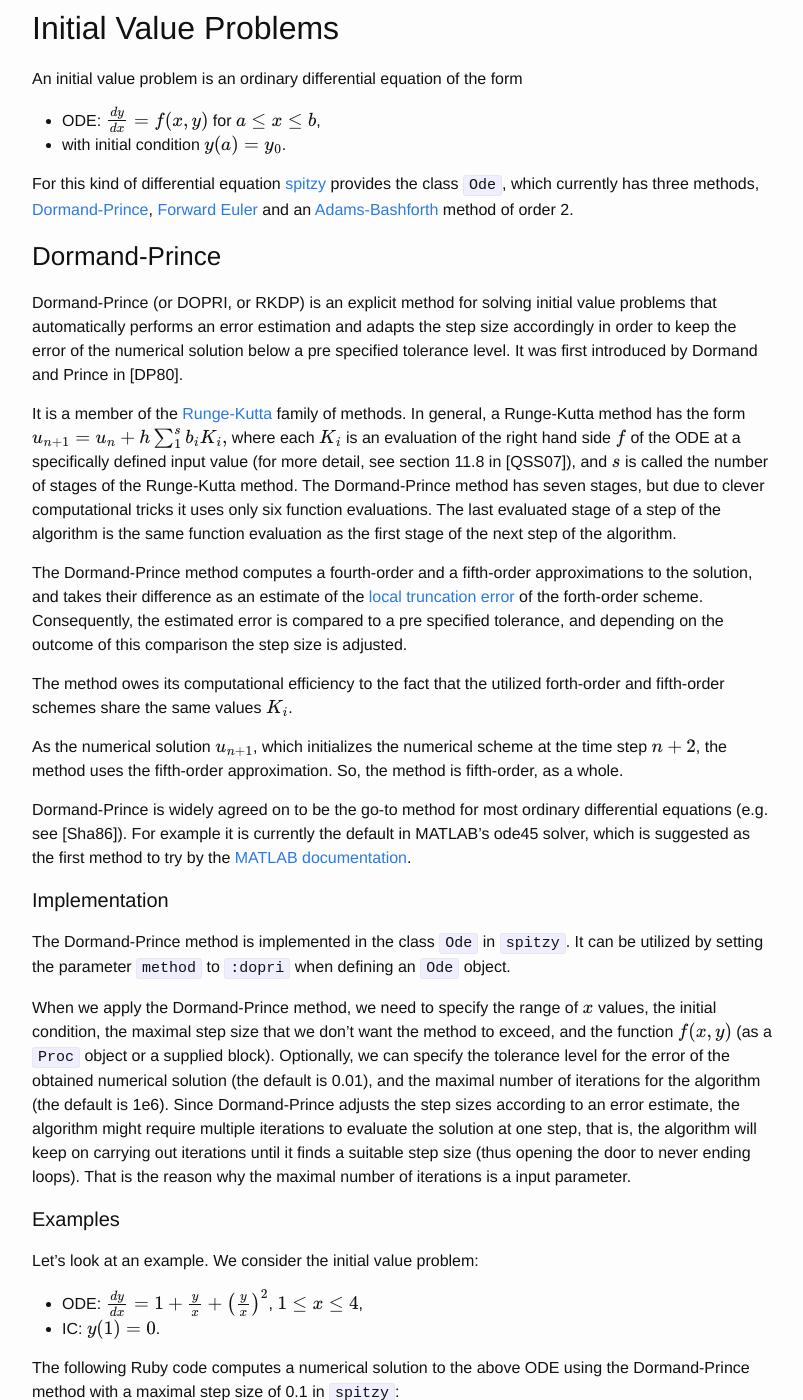
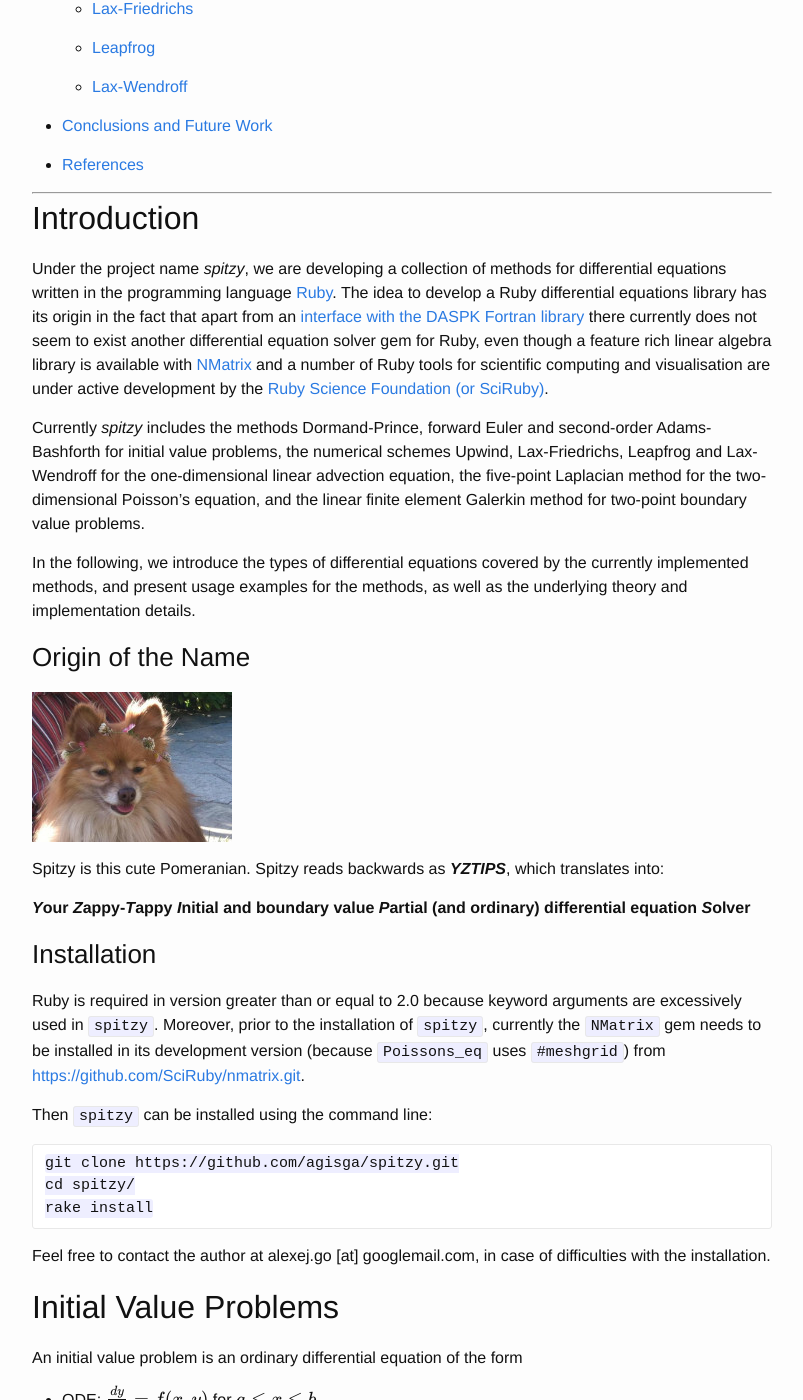
Before and after one commit to agisga/spitzy, a Jekyll site: the page built from _posts/2015-05-05-documentation.md, in a window 1280 px wide and 1400 px high, scrolled down 945 px. Shown: the whole window, without its empty margins (238-1041 px from the left). Built offline with Jekyll 4.4.1, drawn with Linux system fonts in a browser that asks for light colours; Markdown is read by kramdown in place of the engine named in the settings; formulas are drawn with MathJax 3; some of the changed text lies outside the part shown.

Commit message:
Documentation write up finished

````diff
--- a/_posts/2015-05-05-documentation.md
+++ b/_posts/2015-05-05-documentation.md
@@ -1,12 +1,26 @@
 ---
 layout: post
-title:  "Documentation"
-date:   2015-05-05 13:10:08
+title:  "Documentation (version: 2015-05-07)"
+date:   2015-05-07 09:30:00
 ---
+
+-------------------------------------
+# Abstract
+
+The Ruby gem [spitzy](https://github.com/agisga/spitzy.git) is a collection of methods for differential equations written in Ruby.
+Apart from an [interface with the DASPK Fortran library](https://rubygems.org/gems/rb-daspk/versions/0.0.7-x86-mswin32-60) there currently does not seem to exist another differential equation solver gem for Ruby.
+Currently, in its early development phase, *spitzy* has multiple methods to solve initial and boundary value ODEs, 2D Poisson's equation and the 1D advection equation.
+We present all currently implemented numerical schemes, their underlying theory and implementation details, as well as usage examples.
+
+-------------------------------------
 
 # Table of Contents
 
 * [Introduction](#introduction)
+
+  - [Origin of the Name](#name)
+
+  - [Installation](#name)
 
 * [Initial Value Problems](#ivp)
 
@@ -42,7 +56,39 @@ date:   2015-05-05 13:10:08
 
 <div id='introduction'/>
 ##Introduction
-TO BE WRITTEN
+
+Under the project name *spitzy*, we are developing a collection of methods for differential equations written in the programming language [Ruby](https://www.ruby-lang.org). The idea to develop a Ruby differential equations library has its origin in the fact that apart from an [interface with the DASPK Fortran library](https://rubygems.org/gems/rb-daspk/versions/0.0.7-x86-mswin32-60) there currently does not seem to exist another differential equation solver gem for Ruby, even though a feature rich linear algebra library is available with [NMatrix](https://github.com/SciRuby/nmatrix.git) and a number of Ruby tools for scientific computing and visualisation are under active development by the [Ruby Science Foundation (or SciRuby)](http://sciruby.com).
+
+Currently *spitzy* includes the methods Dormand-Prince, forward Euler and second-order Adams-Bashforth for initial value problems, the numerical schemes Upwind, Lax-Friedrichs, Leapfrog and Lax-Wendroff for the one-dimensional linear advection equation, the five-point Laplacian method for the two-dimensional Poisson's equation, and the linear finite element Galerkin method for two-point boundary value problems.
+
+In the following, we introduce the types of differential equations covered by the currently implemented methods, and present usage examples for the methods, as well as the underlying theory and implementation details.
+
+<div id='name'/>
+### Origin of the Name
+
+![Spitzy](/spitzy/images/spitzy_small.jpg?raw=true "spitzy_small.jpg")
+
+Spitzy is this cute Pomeranian.
+Spitzy reads backwards as ***YZTIPS***, which translates into:
+
+***Y*our *Z*appy-*T*appy *I*nitial and boundary value *P*artial (and ordinary) differential equation *S*olver**
+
+<div id='installation'/>
+### Installation
+
+Ruby is required in version greater than or equal to 2.0 because keyword arguments are excessively used in `spitzy`.
+Moreover, prior to the installation of `spitzy`, currently the `NMatrix` gem needs to be installed in its development version (because `Poissons_eq` uses `#meshgrid`)
+ from <https://github.com/SciRuby/nmatrix.git>.
+
+Then `spitzy` can be installed using the command line:
+
+```
+git clone https://github.com/agisga/spitzy.git
+cd spitzy/
+rake install
+```
+
+Feel free to contact the author at alexej.go [at] googlemail.com, in case of difficulties with the installation.
 
 <div id='ivp'/>
 ##Initial Value Problems
@@ -378,7 +424,7 @@ It can be shown that the five-point Laplacian is a method of second order (see [
 
 The five-point Laplacian method is implemented in class `Poissons_eq` of the Ruby gem [spitzy](https://github.com/agisga/spitzy). It takes as inputs the rectangular domain in form of a range in $x$-direction and a range in $y$-directions, the step size $h$, the Dirichlet boundary condition as a function of $x$ and $y$, and the right hand side function $f(x,y)$ (each function is passed as a `Proc` object, or as `Numeric` if the function is constant).
 
-A mesh grid is generated with the method `#meshgrid` from the `NMatrix` gem. Currently this method is available only in the developement version of `NMatrix`.
+A mesh grid is generated with the method `#meshgrid` from the `NMatrix` gem. Currently this method is available only in the development version of `NMatrix`.
 
 Currently, the Ruby implementation in `spitzy` uses the `#solve` method from the `NMatrix` gem to solve the linear system.
 Since the matrix $A$ is pentadiagonal other methods can significantly improve the computational speed as well as the memory usage. It would be straight forward to implement a modified [successive over-relaxation](http://en.wikipedia.org/wiki/Successive_over-relaxation) method, which would only perform multiplications corresponding to the non-zero elements of $A$ (it would even be unnecessary to save the matrix at all, because all entries of $A$ are either $-4/h^2$, $1/h^2$ or $0$). However, such a method should probably be implemented in C, because it is questionable if it would beat `NMatrix`'s `#solve` method (which is written in C) otherwise.
@@ -424,7 +470,7 @@ The produced figure is shown below.
 
 ![Five point Laplacian example figure](/spitzy/images/five-pt_laplacian.png?raw=true "five-pt_laplacian.png")
 
-We have used a step size of 0.2 in the above. In order to verify experimentally the second order of convergence of the method we also compute a numerical solution using a stepsize of 0.1. Using the exact solution $z = e^{-\frac{x^2 + y^2}{2}}$, we compute the maximal error of the numerical solution in both cases. Then we take the ratio of the two errors, which we expect to be close to $2^2$. The output of such a program is shown below and fulfills our expectations.
+We have used a step size of 0.2 in the above. In order to verify experimentally the second order of convergence of the method we also compute a numerical solution using a step size of 0.1. Using the exact solution $z = e^{-\frac{x^2 + y^2}{2}}$, we compute the maximal error of the numerical solution in both cases. Then we take the ratio of the two errors, which we expect to be close to $2^2$. The output of such a program is shown below and fulfills our expectations.
 
 ![Five point Laplacian example output](/spitzy/images/five-pt_laplacian_output.png?raw=true "five-pt_laplacian_output.png")
 
@@ -553,7 +599,15 @@ Finally, we plot the computed numerical solution at different times using the *g
 
 <div id='conclusion'/>
 ##Conclusions and Future Work
-TO BE WRITTEN
+
+We have introduced all methods currently implemented in the Ruby gem `spitzy`. We have shown many usage examples, and we have briefly introduced the theoretical basis for each method as well as the underlying differential equations. We have also discussed implementation specifics for all of the numerical schemes. We have seen that some of the methods could not be implemented to be as efficient as they can be, because the numerical linear algebra Ruby gem `NMatrix` is not as mature yet as other linear algebra libraries for programming languages more commonly used in the scientific community (such as Python or C++). However, the required linear algebra algorithms are currently under active development, and can be incorporated in `spitzy` in the near future. For example, the `#tridiagonal_solve` method is implemented already but not merged to the `NMatrix` project yet (as of 2015/05/07).
+
+Since there is a lack of scientific libraries in general and differential equation solvers in particular for Ruby, `spitzy` seems to be a project worth extending.
+In the immediate future, we need to implement automated test for all numerical methods currently included in `spitzy`.
+Then, more work can be done on the implementation of additional numerical schemes, as well as on the improvement of some of the available methods.
+Eventually, it is highly desirable to set up interfaces to publicly available advanced and well-tested numerical codes, written in C or FORTRAN, such as the ones available from the public repositories [GAMS](http://gams.nist.gov/) or [NETLIB](www.netlib.org).
+
+The author enjoyed it a lot to work on this project, and learned in the process much about open source software development in general, as well as software development in Ruby specifically. Contributions to [spitzy](https://github.com/agisga/spitzy.git) are very welcome!
 
 <div id='references'/>
 ##References
@@ -562,5 +616,4 @@ TO BE WRITTEN
 - [Arn11] D. N. Arnold (2011) *Lecture notes on Numerical Analysis of Partial Differential Equations*, version of 2011-09-05. Lecture notes MATH 8445 Numerical Analysis of Differential Equations, University of Minnesota. <http://www.ima.umn.edu/~arnold//8445.f11/notes.pdf>
 - [Sha86] L. F. Shampine (1986) *Some practical Runge-Kutta formulas*. Math. Comput. 46, 173 (January 1986), 135-150. DOI=10.2307/2008219 http://dx.doi.org/10.2307/2008219
 - [DP80]  J. R. Dormand, P. J. Prince (1980) *A family of embedded Runge-Kutta formulae*, Journal of Computational and Applied Mathematics 6 (1): 19–26, doi:10.1016/0771-050X(80)90013-3.
-- [Rez11] L. Rezzolla (2011) *Numerical Methods for the Solution of Partial*, Lecture Notes for the COMPSTAR School on Computational Astrophysics, 8-13/02/10, Caen, France. <http://www.aei.mpg.de/~rezzolla/lnotes/Evolution_Pdes/evolution_pdes_lnotes.pdf>
-Differential Equations
+- [Rez11] L. Rezzolla (2011) *Numerical Methods for the Solution of Partial Differential Equations*, Lecture Notes for the COMPSTAR School on Computational Astrophysics, 8-13/02/10, Caen, France. <http://www.aei.mpg.de/~rezzolla/lnotes/Evolution_Pdes/evolution_pdes_lnotes.pdf>
````
Also changed, not shown: other parts of _posts/2015-05-05-documentation.md (+4 -4 lines), about.md (+7 -3 lines), images/spitzy_small.jpg (added).
